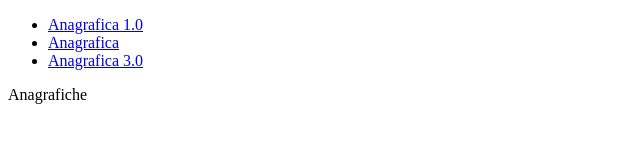
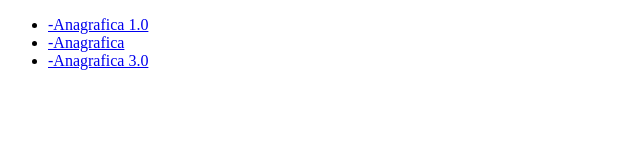
Before and after one commit to moreirafabiany/HTML, a plain HTML site: page index.html in a window 1280 px wide. Shown: the whole page, without its empty margins (0-640 px from the left). Drawn offline with Linux system fonts and the light colour scheme.

Commit message:
Update index.html

```diff
--- a/index.html
+++ b/index.html
@@ -6,11 +6,10 @@
     <header class="menu-container">
         <nav class="menu">
             <ul class="menu-links">
-                <li><a href="anagrafica1.html">Anagrafica 1.0</a></li>
-                <li><a href="anagrafica2.html">Anagrafica </a></li>
-                <li><a href="anagrafica3.0.html">Anagrafica 3.0</a></li>
+                <li><a href="anagrafica1.html">-Anagrafica 1.0</a></li>
+                <li><a href="anagrafica2.html">-Anagrafica </a></li>
+                <li><a href="anagrafica3.0.html">-Anagrafica 3.0</a></li>
             </ul>
-            <div class="project-name">Anagrafiche</div>
         </nav>
     </header>
 </body>
```
